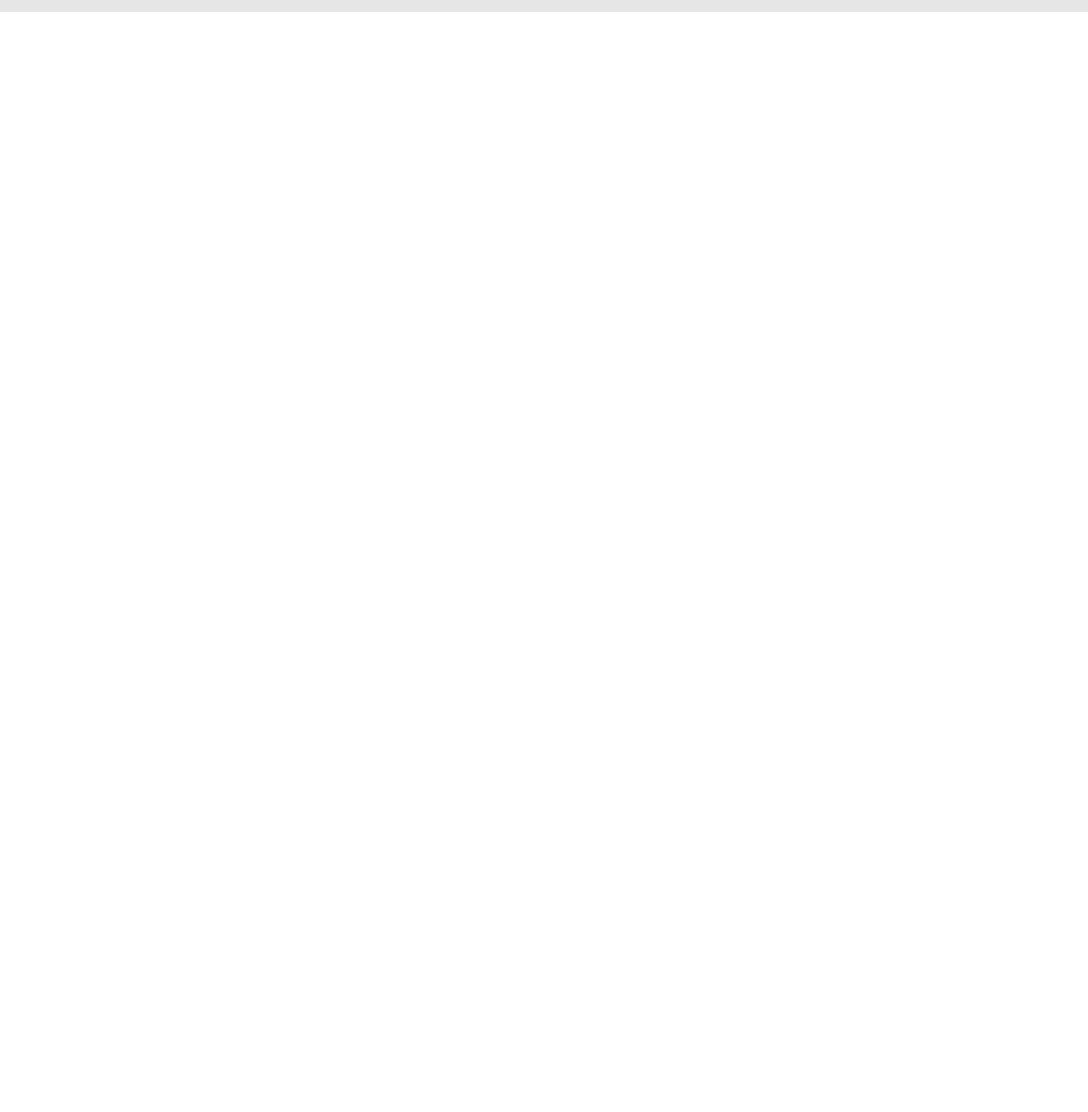
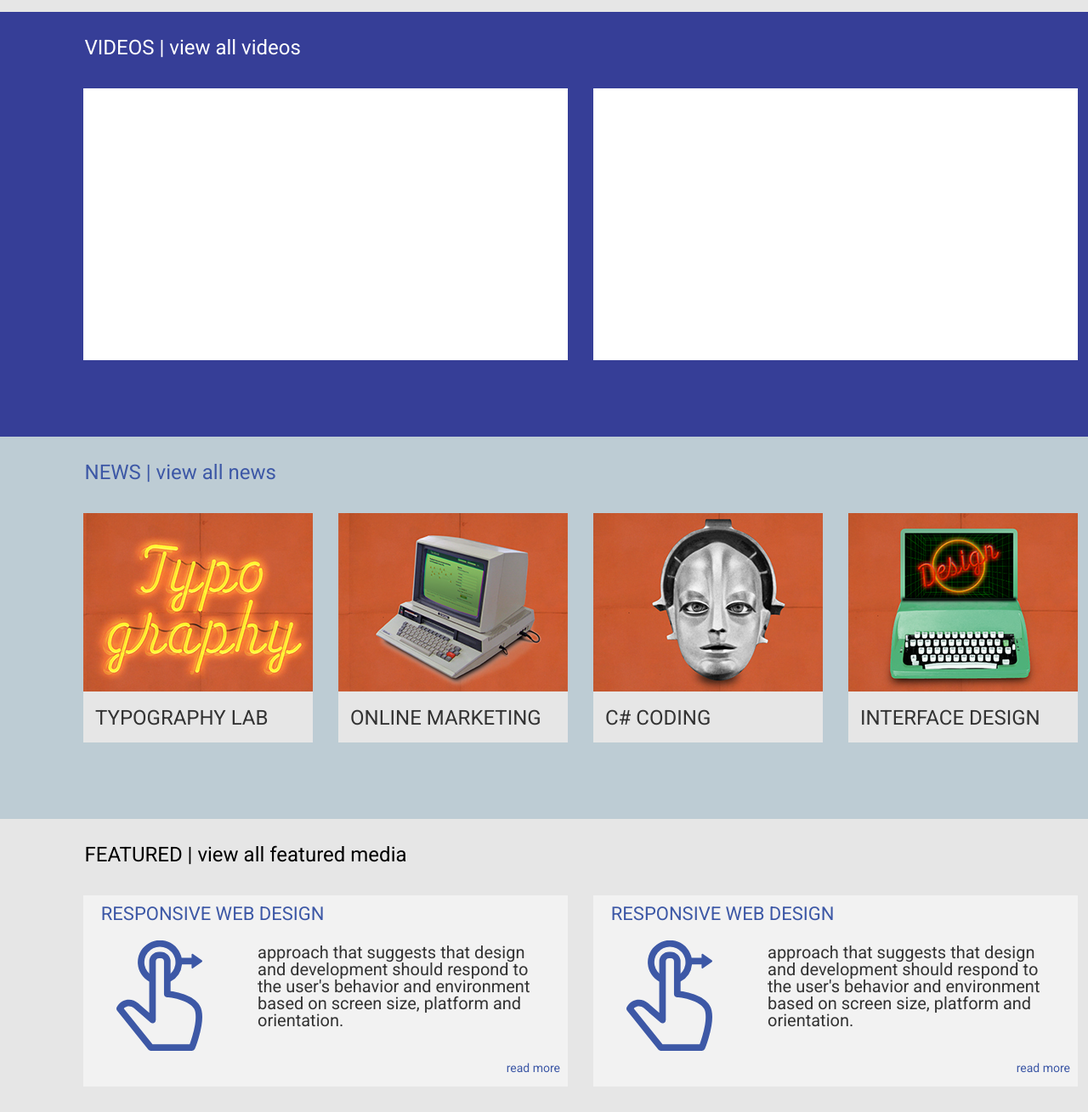
Before and after one commit to AniMerabishvili/Unilabi-lesson-6, a plain HTML site: page index.html in a window 1280 px wide. Shown: the part 596-1905 px from the top of the page at 85% size. Before the commit the page ends 800 px from the top, so only its background shows below. Drawn offline with Linux system fonts and the light colour scheme.

Commit message:
add section 2, 3, 4

```diff
--- a/css/style.css
+++ b/css/style.css
@@ -4,6 +4,9 @@
 .f-right {
 	float: right;
 }
+
+/*header*/
+
 .header {
 	position: fixed;
 	width: 100%;
@@ -36,13 +39,16 @@
 	background-color: #E6E6E6;
 	height: 610px;
 	width: 1366px;
-	padding-top: 120px;
+	padding-top: 125px;
 
 }
 .ul :: after {
 	content: '';
 	clear: both;
 }
+
+/*section1*/
+
 .img1 {
 	padding-left: 98px;
 }
@@ -77,3 +83,137 @@
 	font-family: 'Roboto', sans-serif;
 	font-size: 30px;
 }
+
+/*section2*/
+.div2 {
+	position: relative;
+	background-color: #363E97;
+	width: 1366px;
+	height: 500px;
+}
+.title2 {
+	font-family: 'Roboto', sans-serif;
+	font-size: 24px;
+	color: white;
+	position: absolute;
+	left: 99.54px;
+	top: 29.97px;
+}
+.whiteboxleft {
+	width: 570px;
+	height: 320px;
+	background-color: white;
+	margin-top: 89.75px;
+	margin-left: 98px;
+}
+.whiteboxright {
+	width: 570px;
+	height: 320px;
+	background-color:  white;
+	margin-top: 89.75px;
+	margin-left: 30px;
+}
+
+/*section3*/
+.div3 {
+	background-color: #BDCCD4;
+	height: 450px;
+	position: relative;
+	width: 1366px;
+}
+.title3 {
+	font-family: 'Roboto', sans-serif;
+	font-size: 24px;
+	color: #3D58A6;
+	position: absolute;
+	left: 99.54px;
+	top: 29.97px;
+}
+.newsdiv1 {
+	margin-left: 98px;
+	margin-top: 90.25px;
+	background-color: #E6E6E6;
+	height: 270px;
+	width: 270px;
+	position: relative;
+}
+.newstext {
+	font-family: 'Roboto', sans-serif;
+	font-size: 24px;
+	color: #333333;
+	position: absolute;
+	left: 14px;
+	bottom: 17px;
+}
+.newsdiv2 {
+	margin-left: 30px;
+	margin-top: 90.25px;
+	background-color: #E6E6E6;
+	height: 270px;
+	width: 270px;
+	position: relative;
+}
+
+/*section4*/
+
+.div4 {
+	width: 1366px;
+	background-color: #E6E6E6;
+	height: 345.46px;
+	position: relative;
+}
+.div4left {
+	background-color: #F2F2F2;
+	height: 225px;
+	width: 570px;
+	position: relative;
+	top: 89.75px;
+	left: 98px;
+}
+
+.FEATURED {
+	font-family: 'Roboto', sans-serif;
+	font-size: 24px;
+	color: black;
+	position: absolute;
+	left: 99.54px;
+	top: 29.97px;
+}
+.title4 {
+	font-family: 'Roboto', sans-serif;
+	font-size: 22px;
+	color: #3D58A6;
+	position: absolute;
+	left: 20.77px;
+	top: 11.05px;
+}
+.finger {
+	position: absolute;
+	left: 38.78px;
+	bottom: 41.73px;
+}
+.p4left {
+	font-family: 'Roboto', sans-serif;
+	font-size: 20px;
+	color: #333333;
+	position: absolute;
+	right: 15.01px;
+	top: 57.45px;
+	width: 350px;
+}
+.more {
+	color: #3D58A6;
+	font-family: 'Roboto', sans-serif;
+	position: absolute;
+	bottom: 14.63px;
+	right: 8.99px;
+	font-size: 14px;
+}
+.div4right {
+	position: absolute;
+	right: 98px;
+	bottom: 30.7px;
+	width: 570px;
+	height: 225px;
+	background-color: #F2F2F2;
+}
--- a/index.html
+++ b/index.html
@@ -30,5 +30,52 @@
 			</div>
 		</div>
 	</section>
+	<section class="section2">
+		<div class="div2">
+			<h4 class="title2"> VIDEOS | view all videos </h4>
+			<div class="whiteboxleft f-left"> </div>
+			<div class="whiteboxright f-left"> </div>
+		</div>
+	</section>
+	<section class="section3">
+		<div class="div3">
+			<h4 class="title3"> NEWS | view all news </h4>
+			<div>
+				<div class="newsdiv1 f-left">
+					<img src="img/2.png" alt="TYPOGRAPHY LAB">
+					<h4 class="newstext"> TYPOGRAPHY LAB </h4>
+				</div>
+				<div class="newsdiv2 f-left">
+					<img src="img/3.png" alt="ONLINE MARKETING">
+					<h4 class="newstext"> ONLINE MARKETING </h4>
+				</div>
+				<div class="newsdiv2 f-left">
+					<img src="img/4.png" alt="C# CODING">
+					<h4 class="newstext"> C# CODING </h4>
+				</div>
+				<div class="newsdiv2 f-left">
+					<img src="img/5.png" alt="INTERFACE DESIGN">
+					<h4 class="newstext"> INTERFACE DESIGN </h4>
+				</div>
+			</div>
+		</div>
+	</section>
+	<section class="section4">
+		<div class="div4">
+			<h4 class="FEATURED"> FEATURED | view all featured media </h4>
+			<div class="div4left">
+				<h4 class="title4"> RESPONSIVE WEB DESIGN </h4>
+				<img src="img/finger.svg" alt="mobile" class="finger">
+				<p class="p4left"> approach that suggests that design and development should respond to the user's behavior and environment based on screen size, platform and orientation. </p>
+				<h6 class="more"> read more </h6>
+			</div>
+			<div class="div4right ">
+				<h4 class="title4"> RESPONSIVE WEB DESIGN </h4>
+				<img src="img/finger.svg" alt="mobile" class="finger">
+				<p class="p4left"> approach that suggests that design and development should respond to the user's behavior and environment based on screen size, platform and orientation. </p>
+				<h6 class="more"> read more </h6>
+			</div>
+		</div>
+	</section>
 </body>
 </html>
```
Also changed, not shown: img/finger.svg (added).
